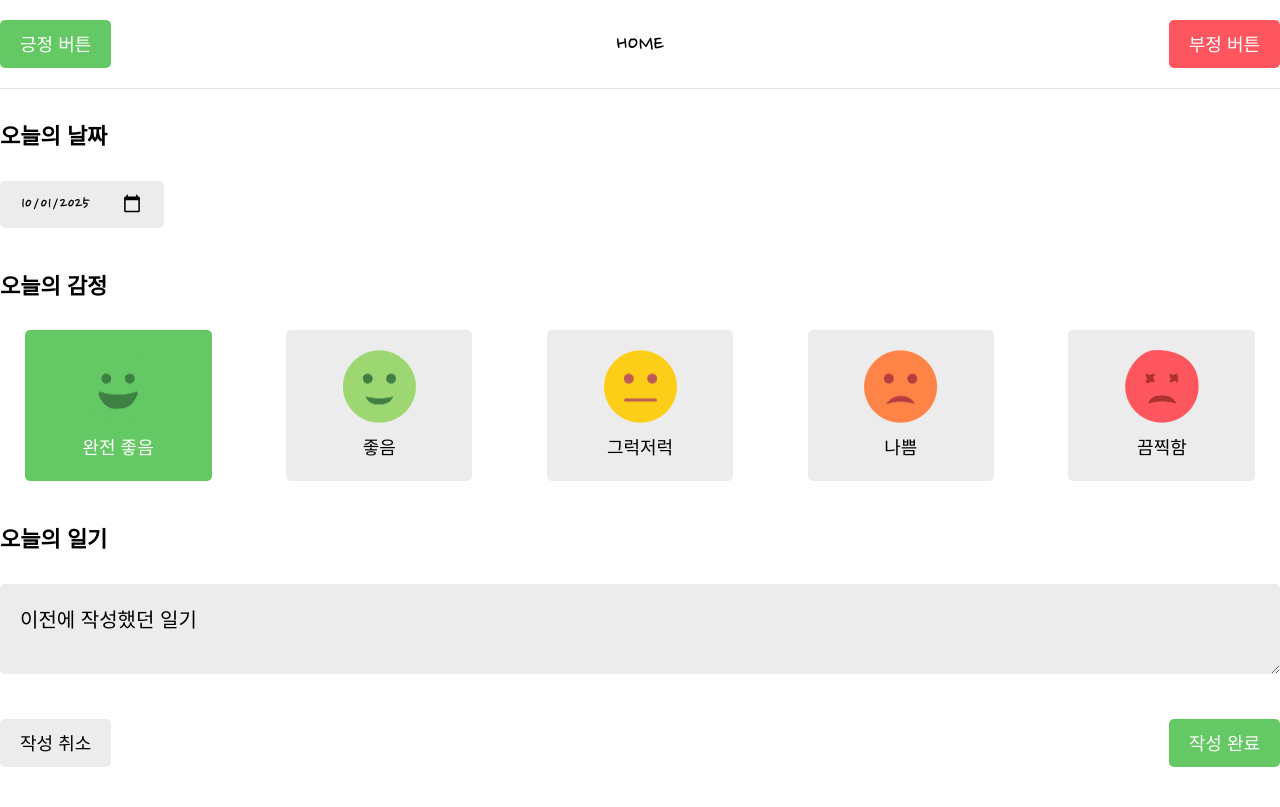
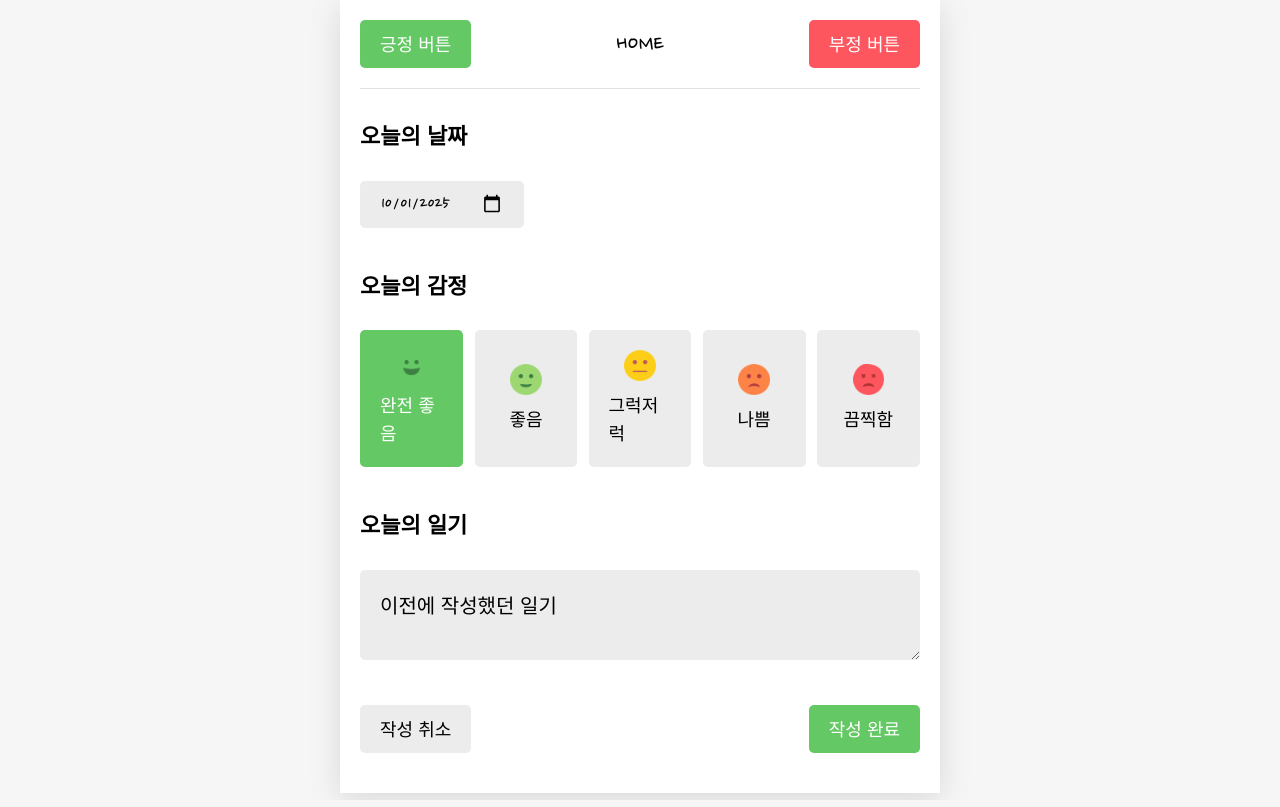
Before and after one commit to khyuna0/project03, a React (Create React App) app: page / in a window 1280 px wide. Built offline with nearby package versions, Linux system fonts and the light colour scheme.

Commit message:
공통 css 스타일링 추가

```diff
--- a/src/App.css
+++ b/src/App.css
@@ -1,3 +1,4 @@
 .App {
-  /* text-align: center; */
+  padding-left: 20px;
+  padding-right: 20px;
 }
--- a/src/index.css
+++ b/src/index.css
@@ -1,6 +1,23 @@
 @import url('https://fonts.googleapis.com/css2?family=Nanum+Pen+Script&display=swap');
 
+html, body {
+  margin: 0;
+  font-family: "Nanum Pen Script";
+  width: 100%;
+  background-color: #f6f6f6;
+  display: flex;
+  justify-content: center;
+}
+
 body {
-  margin: 0;
-  /* font-family: "Nanum Pen Script"; */
+  height: 100%;
 }
+
+#root {
+  max-width: 600px;
+  margin: 0 auto;
+  width: 100%;
+  height: 100%;
+  background-color: white;
+  box-shadow: rgba(100, 100, 100, 0.2) 0px 7px 29px 0px;
+}
```
